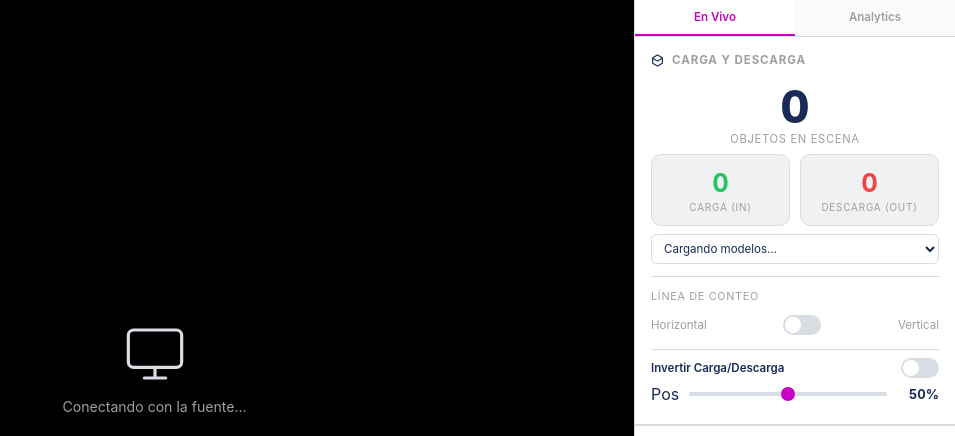
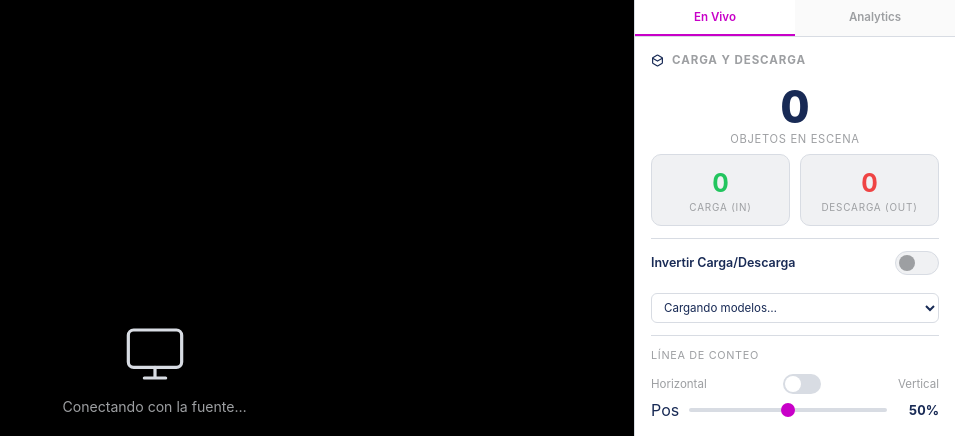
Before and after one commit to tomvargasd/Computer_vision_services, a Flask app: template templates/carga_descarga_live.html in a window 1280 px wide. Shown: the part 52-488 px from the top of the page, without its empty margins (325-1280 px from the left). Run offline with Flask 3, Linux system fonts and the light colour scheme; the template is opened without the code that fills it, so the values that code supplies are empty; data comes from the database, SQL or seed files in the repository.

Commit message:
fix: alerta arma en panel lateral con timestamp; switch invertir mas visible
- Armas: alerta movida del overlay de video al panel lateral con
  seccion roja visible, timestamp de inicio, y captura de rostro
- Carga/Descarga: switch 'Invertir Carga/Descarga' movido fuera de
  linea de conteo a seccion propia mas visible con toggle prominente

```diff
--- a/src/modules/armas.py
+++ b/src/modules/armas.py
@@ -112,6 +112,7 @@ class ArmasPipeline:
         self._round_results: List[float] = []    # ratios de rounds completados (máx 3)
         self._alert_active = False
         self._alert_frames = 0
+        self._alert_timestamp: Optional[float] = None
 
     # ── Control ──────────────────────────────────────────────────────────
 
@@ -271,6 +272,7 @@ class ArmasPipeline:
                     if avg_ratio >= 0.3:
                         self._alert_active = True
                         self._alert_frames = 30
+                        self._alert_timestamp = time.time()
                         # Capturar portadores visibles en este frame
                         for (atid, apx1, apy1, apx2, apy2, _) in armed_persons:
                             if self.func_state.get("captura_rostro"):
@@ -281,6 +283,7 @@ class ArmasPipeline:
             self._alert_frames -= 1
             if self._alert_frames <= 0:
                 self._alert_active = False
+                self._alert_timestamp = None
 
         # ── Dibujar + lógica ─────────────────────────────────────────────
         deteccion_on = self.func_state.get("deteccion_arma", True)
@@ -314,15 +317,6 @@ class ArmasPipeline:
             (12, h - 14),
             cv2.FONT_HERSHEY_SIMPLEX, 0.55, (255, 255, 255), 2, cv2.LINE_AA,
         )
-
-        # ── Alerta de arma validada ──────────────────────────────────────
-        if self._alert_active:
-            cv2.rectangle(annotated, (0, 0), (w-1, h-1), (0, 0, 220), 6)
-            cv2.putText(
-                annotated, "ALERTA ARMA",
-                (w // 2 - 100, 50),
-                cv2.FONT_HERSHEY_SIMPLEX, 1.2, (0, 0, 220), 3, cv2.LINE_AA,
-            )
 
         return annotated
 
@@ -376,11 +370,12 @@ class ArmasPipeline:
 
     def get_stats(self) -> dict:
         return {
-            "source_id":     self.source_id,
-            "weapon_count":  self.weapon_current,
-            "capture_count": self.capture_count,
+            "source_id":       self.source_id,
+            "weapon_count":    self.weapon_current,
+            "capture_count":   self.capture_count,
             "captures": {str(tid): urls for tid, urls in self._captures.items()},
-            "alert_active":  self._alert_active,
+            "alert_active":    self._alert_active,
+            "alert_timestamp": self._alert_timestamp,
         }
 
     def reset(self) -> None:
@@ -392,6 +387,7 @@ class ArmasPipeline:
         self._round_results = []
         self._alert_active = False
         self._alert_frames = 0
+        self._alert_timestamp = None
 
     def update_func_state(self, func_state: dict) -> None:
         self.func_state.update(func_state)
--- a/templates/carga_descarga_live.html
+++ b/templates/carga_descarga_live.html
@@ -220,6 +220,15 @@
             <div class="lv-inout-lbl">Descarga (OUT)</div>
           </div>
         </div>
+        <div class="lv-line-config">
+          <div style="display:flex;align-items:center;justify-content:space-between;margin-bottom:10px;">
+            <span style="font-size:0.78rem;font-weight:600;color:#182A55;">Invertir Carga/Descarga</span>
+            <label class="toggle" style="margin:0;">
+              <input type="checkbox" id="invert-toggle">
+              <span class="slider"></span>
+            </label>
+          </div>
+        </div>
         <select class="lv-model-select" id="model-select">
           <option value="">Cargando modelos…</option>
         </select>
@@ -232,13 +241,6 @@
               <span class="lv-slider"></span>
             </label>
             <span>Vertical</span>
-          </div>
-          <div class="lv-switch-row" style="margin-top:8px;padding-top:8px;border-top:1px solid #D8DCE3;">
-            <span style="font-weight:600;color:#182A55;">Invertir Carga/Descarga</span>
-            <label class="lv-switch">
-              <input type="checkbox" id="invert-toggle">
-              <span class="lv-slider"></span>
-            </label>
           </div>
           <div class="lv-line-row">
             <span class="lv-area-label" id="line-pos-label">Pos</span>
```
Also changed, not shown: templates/armas_live.html (+34 -2 lines).
